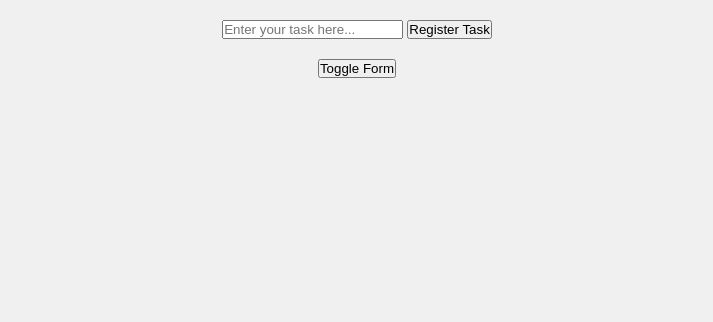
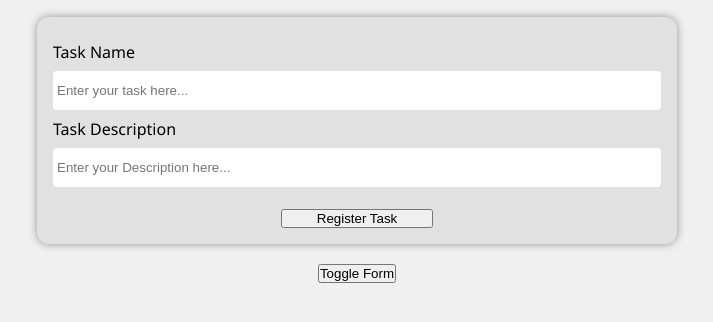
Before and after one commit to SoYuDev/todo-app-js, a website built with Vite: page index.html in a window 1280 px wide. Both pictures are taken after a click on the button "Toggle Form". Shown: the part 94-416 px from the top of the page, without its empty margins (283-996 px from the left). Built offline with nearby package versions, Linux system fonts and the light colour scheme.

Commit message:
feat: add task description

```diff
--- a/index.html
+++ b/index.html
@@ -25,11 +25,19 @@
       <!-- FORM SECTION -->
       <section class="form-section hidden" id="form-section">
         <form action="" id="form-create-task">
+          <label for="task-name">Task Name</label>
           <input
             type="text"
             placeholder="Enter your task here..."
             id="task-name"
           />
+          <label for="task-desc">Task Description</label>
+          <input
+            type="text"
+            placeholder="Enter your Description here..."
+            id="task-desc"
+          />
+          <br>
           <button type="submit">Register Task</button>
         </form>
       </section>
--- a/src/main.js
+++ b/src/main.js
@@ -1,5 +1,7 @@
-import { TaskPrototype } from "./model/TaskPrototype";
-import { TaskClass } from "./model/TaskClass";
+// ! If we don't put the file extension it might give the error:
+// ! net::ERR_ABORTED 404 (Not Found)
+import { TaskPrototype } from "./model/TaskPrototype.js";
+// import { TaskClass } from "./model/TaskClass.js";
 
 const taskArray = [];
 
@@ -8,6 +10,7 @@ const taskList = document.querySelector("#task-list");
 const btnToggleForm = document.getElementById("btn-toggle-form");
 
 const formInputName = document.querySelector("#task-name");
+const formInputDescription = document.querySelector("#task-desc")
 
 // EVENTS
 btnToggleForm.addEventListener("click", toggleForm);
@@ -26,9 +29,10 @@ function submitTask(event) {
   event.preventDefault();
 
   const taskName = formInputName.value;
+  const taskDescription = formInputDescription.value
   console.log(taskName);
 
-  const newTaskObj = new TaskPrototype(taskName, "Default description");
+  const newTaskObj = new TaskPrototype(taskName, taskDescription);
   const taskHTMLElement = newTaskObj.toHTMLElement();
   console.log(taskHTMLElement);
   taskList.appendChild(taskHTMLElement);
--- a/src/style.css
+++ b/src/style.css
@@ -27,6 +27,39 @@ h1 {
   display: none;
 }
 
+/* Same as putting br after label tag */
+form label {
+  padding: 8px 0;
+  display: block;
+}
+
+.form-section {
+  width: 50%;
+  background-color: #e1e1e1;
+  padding: 16px;
+  border-radius: 12px;
+  box-shadow: 0px 0px 8px #929292;
+}
+
+form {
+  display: flex;
+  flex-direction: column;
+  justify-content: center;
+}
+
+input {
+  padding: 12px 4px;
+  border-radius: 4px;
+  border: none;
+  text-overflow: ellipsis;
+}
+
+button[type="submit"] {
+  width: 25%;
+  margin: 12px 0;
+  margin: 0 auto;
+}
+
 /* Finds checked inputs and applies css to label which is right after the input tag */
 input[type="checkbox"]:checked + label {
   color: tomato;
```
